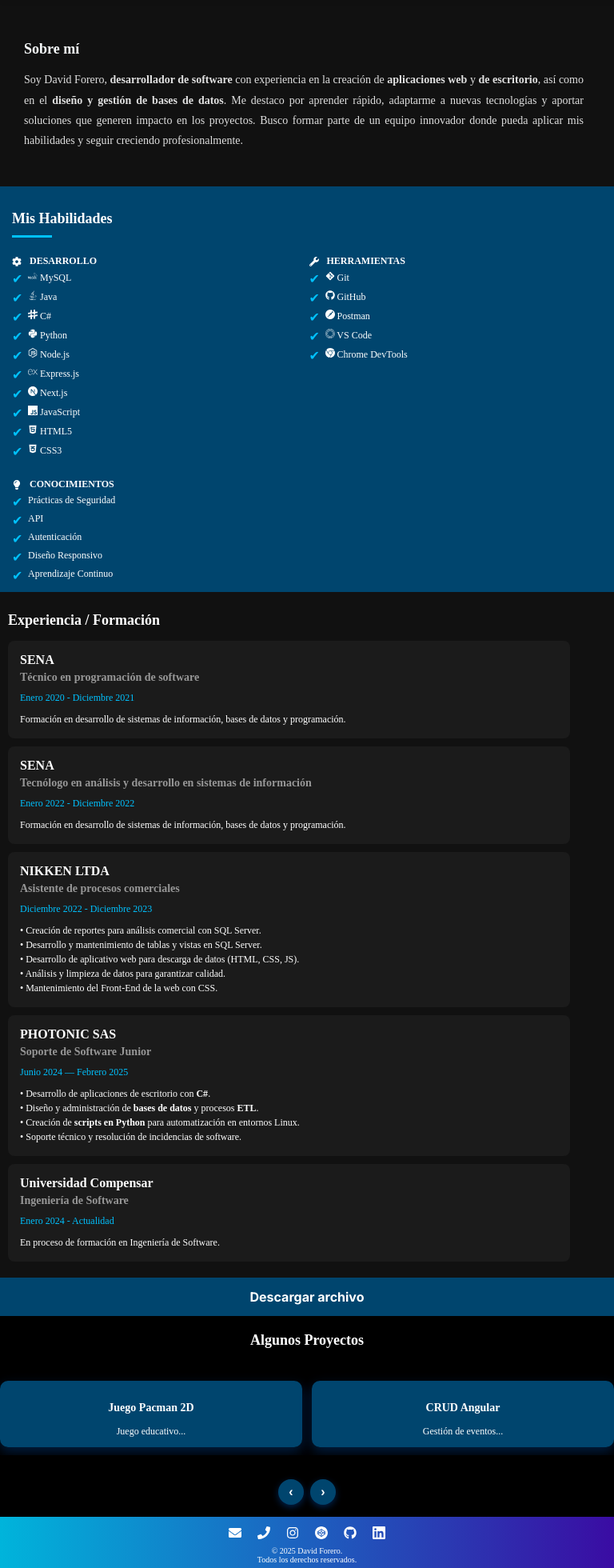
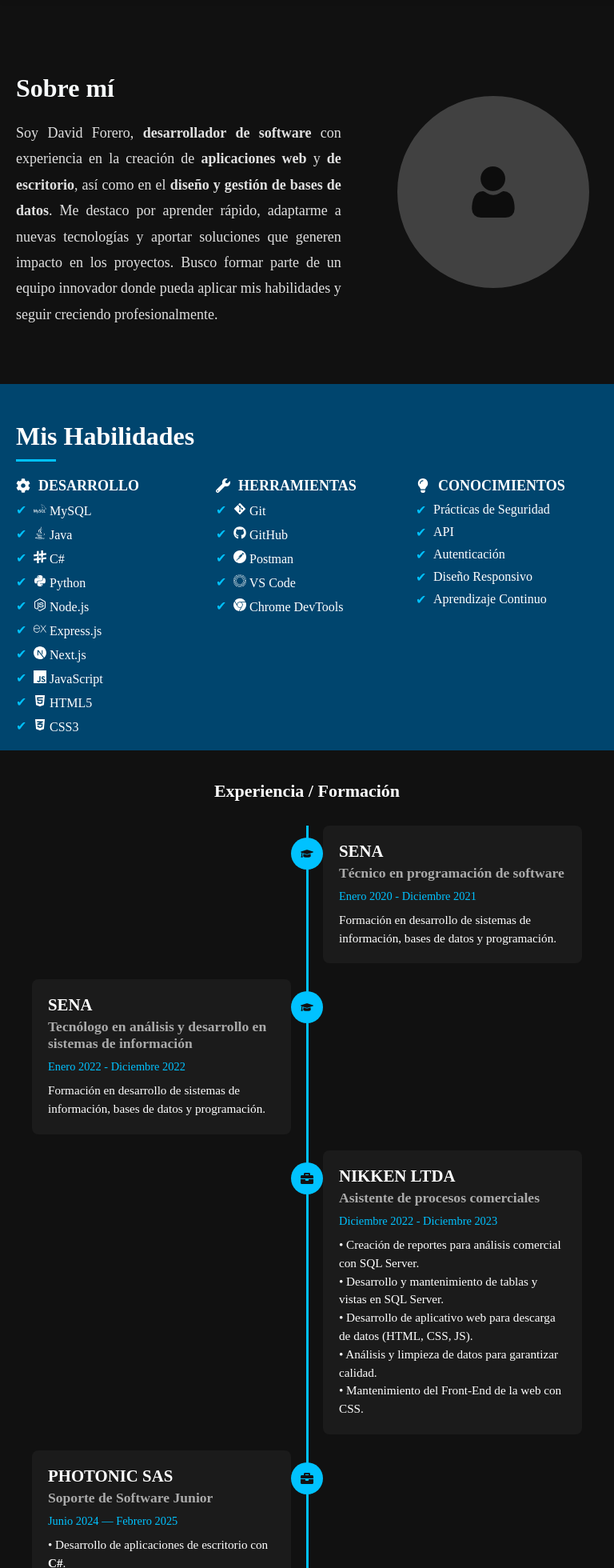
Before and after one commit to DavidForero2004/curriculum, a Next.js app in the folder portafolio/: page /dev0 in a window 768 px wide. Shown: the part 800-2760 px from the top of the page at 80% size. Built offline with nearby package versions, Linux system fonts and the light colour scheme; a web font is replaced by a local one.

Commit message:
resposive

```diff
--- a/portafolio/src/components/dev0/introduccion.tsx
+++ b/portafolio/src/components/dev0/introduccion.tsx
@@ -1,7 +1,27 @@
-import { playfairDisplay, poppins } from "../../../public/fonts/font";
-export default function Introduccion() {
+import { playfairDisplay, poppins, inter } from "../../../public/fonts/font";
+import { useState } from "react";
+/*import HamburgerMenu from "./hamburgerMenu";*/
+
+type NavsProps = {
+  showNav: boolean;
+};
+
+export default function Introduccion({showNav}: NavsProps) {
+  const scrollToSection = (id: string) => {
+    document.getElementById(id)?.scrollIntoView({
+      behavior: "smooth",
+    });
+  };
+
+  const [activeLabel, setActiveLabel] = useState<string | null>(null);
+
+  const david = activeLabel;
+
+
+
   return (
     <section className="banner-intro fade-section" id="intro-section">
+      {/*<HamburgerMenu />*/ david}
       <div className="banner-container">
         <div className="banner-title">
           <p id="name" className={playfairDisplay.className}>
@@ -14,9 +34,18 @@ export default function Introduccion() {
           </p>
         </div>
       </div>
-            <div className="scroll-down">
+      <div className={`scroll-down ${showNav ? "visible" : ""}`} >
+        <a
+          className={inter.className}
+          onClick={(e) => {
+            e.preventDefault();
+            scrollToSection("about-section");
+             setActiveLabel("intro");
+          }}
+        >
           <p>Ver más</p>
           <p>↓</p>
+        </a>
       </div>
     </section>
   );
--- a/portafolio/src/styles/dev0/page.css
+++ b/portafolio/src/styles/dev0/page.css
@@ -19,7 +19,16 @@
   /* 🔹 transición definida SOLO aquí */
   transition: 2s ease-in-out;
 }
-
+a {
+  color: white;
+  text-decoration: none;
+  transition: .5s;
+}
+a:hover {
+  color: #00ffff;
+  text-decoration: none;
+  transition: .3s;
+}
 .banner-intro:hover {
   background-position: 80% 20%; /* posición final */
   transition: 2s ease-in-out;
@@ -60,7 +69,7 @@ p {
   justify-content: center;
   font-weight: bold;
   position: absolute;
-  bottom: 1px;
+  bottom: 25px;
 }
 
 /* 🔹 NAV LINKS */
@@ -610,9 +619,12 @@ p {
   background: #005fd1;
   transform: scale(1.1);
 }
+a:hover{
+  cursor: pointer;
+}
 
 /** MOBILE **/
-@media (min-width: 320px) and (max-width: 768px) {
+@media (min-width: 320px) and (max-width: 767px) {
   .banner-about {
     flex-direction: column;
     height: auto;
@@ -786,3 +798,78 @@ p {
     font-size: 16px;
   }
 }
+/** TABLET **/
+@media screen and (min-width: 768px) and (max-width: 1024px) {
+  .main-banner {
+    overflow: hidden;
+  }
+  .banner-about {
+    padding: 0;
+  }
+  #name {
+    font-size: 1em;
+  }
+  #occupation {
+    font-size: 18px;
+  }
+  .text-about {
+    padding: 20px;
+  }
+
+  .image-circle {
+    width: 230px;
+    height: 230px;
+  }
+  .text-about h1,
+  .skills-title,
+  .experience-title {
+    font-size: 32px;
+    text-decoration: dashed;
+    margin-bottom: 10px;
+    text-align: start;
+  }
+  .skills-title::after {
+    margin: 10px 0 0 0;
+  }
+  .text-about p {
+    font-size: 18px;
+  }
+  .nav-links {
+    display: none;
+  }
+  .banner-skills {
+    padding: 20px;
+  }
+
+  .skills-category h3 {
+    font-size: 18px;
+    margin-bottom: 10px;
+    margin-top: 10px;
+  }
+  .skills-grid {
+    gap: 10px;
+  }
+  .skill-card {
+    font-size: 16px;
+    padding-left: 22px;
+  }
+  .banner-experience {
+    padding: 20px;
+  }
+  .experience-title {
+    font-size: 22px;
+    margin-bottom: 30px;
+    text-decoration: solid;
+    text-align: center;
+  }
+  .carousel-buttons {
+    gap: 10px;
+    margin-bottom: 20px;
+  }
+  .footer-dev0 p {
+    font-size: 1.2em;
+  }
+  .footer-icons a {
+    font-size: 2rem;
+  }
+}
```
Also changed, not shown: portafolio/src/components/dev0/hamburgerMenu.tsx (added). Lines whose indentation alone changed are shown as unchanged.
